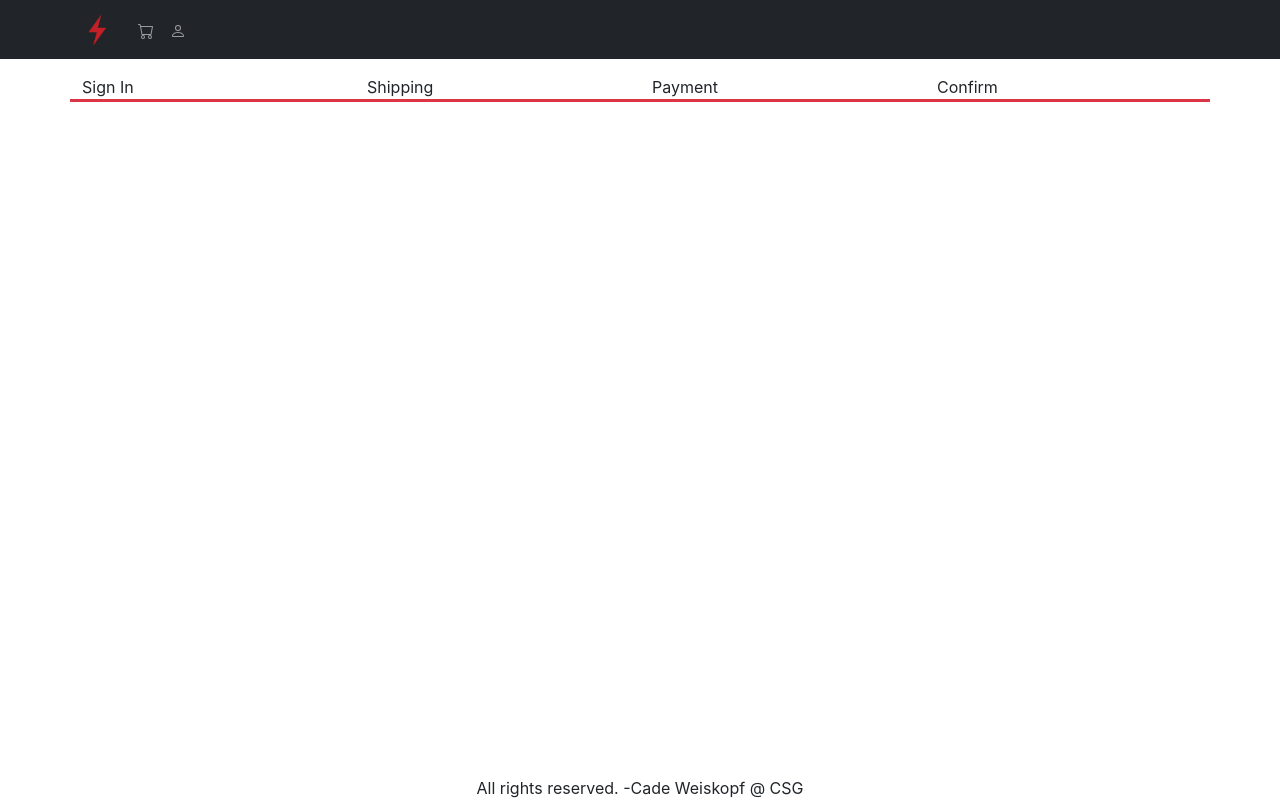
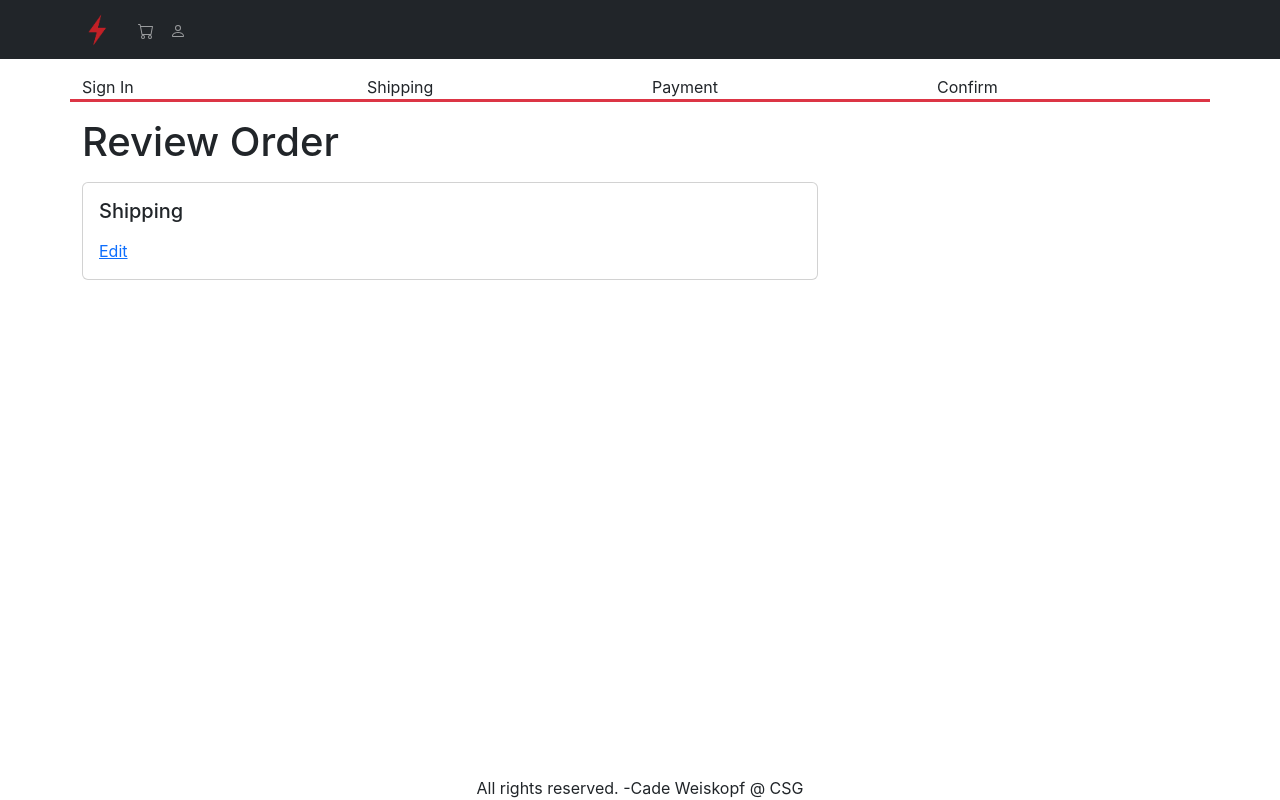
Before and after one commit to CadeWeiskopf/MERN-Ecommerce-App, a React (Create React App) app in the folder frontend/: page /confirmorder in a window 1280 px wide. Built offline with nearby package versions, Linux system fonts and the light colour scheme.

Commit message:
building review order page

```diff
--- a/frontend/src/screens/ConfirmOrderScreen.js
+++ b/frontend/src/screens/ConfirmOrderScreen.js
@@ -1,14 +1,33 @@
-import React from "react";
+import React, { useContext } from "react";
 import { Helmet } from "react-helmet-async";
 import CheckoutSteps from "../components/CheckoutSteps";
+import Col from 'react-bootstrap/Col';
+import Row from 'react-bootstrap/Row';
+import Card from 'react-bootstrap/Card';
+import { Link } from 'react-router-dom';
+import { Store } from '../Store';
+
 
 export default function ConfirmOrderScreen() {
+
     return (
         <div>
             <Helmet>
                 <title>Review Order</title>
             </Helmet>
             <CheckoutSteps step="4"></CheckoutSteps>
+            <h1 className="my-3">Review Order</h1>
+            <Row>
+                <Col md={8}>
+                    <Card className='mb-3'>
+                        <Card.Body>
+                            <Card.Title>Shipping</Card.Title>
+                            <Card.Text></Card.Text>
+                            <Link to="/shipping">Edit</Link>
+                        </Card.Body>
+                    </Card>
+                </Col>
+            </Row>
         </div>
-    )
+    );
 }
```
